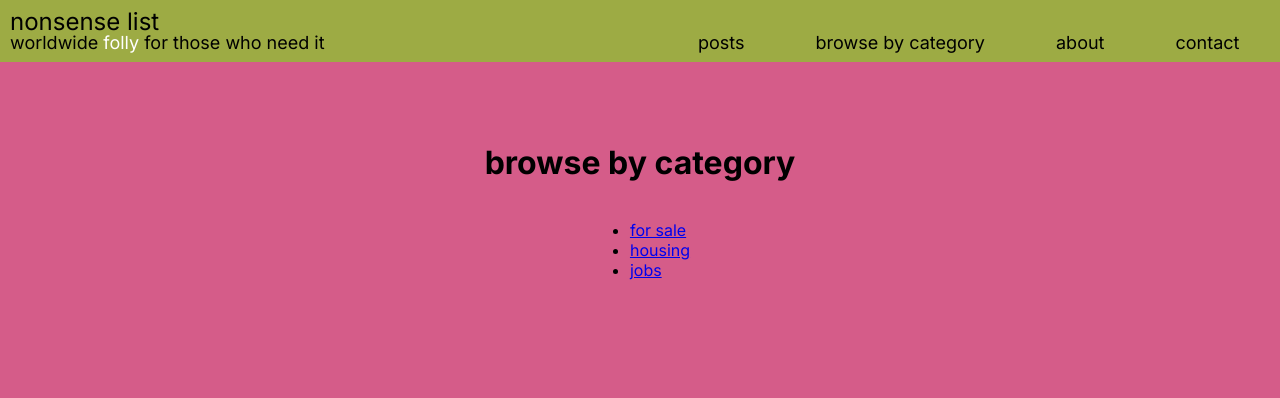
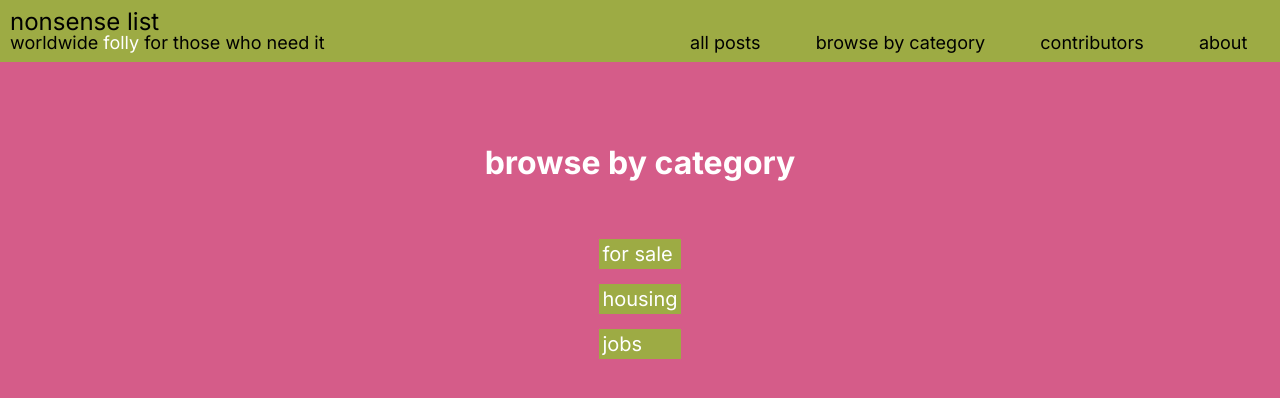
Before and after one commit to gracebmanning/nonsenselist, a React (Create React App) app: page /category in a window 1280 px wide. Shown: the top 398 px of the page. Built offline with nearby package versions, Linux system fonts and the light colour scheme.

Commit message:
complete categories page

```diff
--- a/src/App.js
+++ b/src/App.js
@@ -2,7 +2,7 @@ import { Routes, Route } from 'react-router-dom';
 import Navbar from './components/Navbar/Navbar';
 import Home from './components/Home/Home';
 import About from './components/About/About';
-import Contact from './components/Contact/Contact';
+import Contributors from './components/Contributors/Contributors';
 import AllPosts, { postRoutes } from './components/Posts/Posts';
 import Categories from './components/Categories/Categories';
 import { categoryRoutes } from './components/Categories/Categories';
@@ -13,12 +13,12 @@ function App() {
       <Navbar/>
       <Routes>
         <Route path='/' element={<Home/>} />
-        <Route path='/about' element={<About/>} />
-        <Route path='/contact' element={<Contact/>} />
         <Route path='/post' element={<AllPosts/>} />
         {postRoutes}
         <Route path='/category' element={<Categories/>} />
         {categoryRoutes}
+        <Route path='/contributors' element={<Contributors/>} />
+        <Route path='/about' element={<About/>} />
       </Routes>
     </div>
   );
--- a/src/components/Categories/Categories.css
+++ b/src/components/Categories/Categories.css
@@ -6,3 +6,35 @@
     height: 100%;
     margin-top: 60px;
 }
+
+.categoriesTitle{
+    color: white;
+}
+
+.categoriesContainer a{
+    color: white;
+
+    text-decoration: none;
+
+
+}
+
+.categoriesContainer ul{
+    list-style-type: none;
+    font-size: 20px;
+    padding: 0px;
+    color: white;
+}
+
+.categoriesContainer li{
+    padding: 3px;
+    margin: 15px;
+    background-color: var(--accent-one);
+    transform: scale(1.0);
+    transition: ease-out 0.2s;
+}
+
+.categoriesContainer li:hover{
+    transform: scale(1.1);
+    transition: ease-in 0.2s;
+}
--- a/src/components/Categories/Categories.js
+++ b/src/components/Categories/Categories.js
@@ -3,6 +3,8 @@ import { Route } from 'react-router-dom';
 import posts from '../../posts/index.js';
 import { PostGrid } from '../Posts/Posts';
 import { formatTextForPath } from '../utility';
+
+// jobs, housing, for sale, items wanted, services, community service, gigs, résumés, and discussion forums
 
 const categories = [];
 posts.forEach((post) => {
@@ -13,7 +15,7 @@ posts.forEach((post) => {
 function categoryPage(category){
     const filteredPosts = posts.filter((post) => post.category === category);
     return(
-        PostGrid(filteredPosts)
+        PostGrid(category, filteredPosts)
     );
 }
 
--- a/src/components/Contact/Contact.js
+++ /dev/null
@@ -1,15 +0,0 @@
-import './Contact.css';
-
-export default function Contact(){
-    return(
-        <div className='contactContainer'>
-            <h3 className='contactTitle'>contact nonsense list</h3>
-            <div className='contactText'>
-                <p>
-                    For inquiries, email nonsenselist@gmail.com.
-                    !! Not a real address right now !!
-                </p>
-            </div>
-        </div>
-    );
-};
--- a/src/components/Contact/Contact.css
+++ b/src/components/Contributors/Contributors.css
@@ -1,4 +1,4 @@
-.contactContainer{
+.contributorsContainer{
     display: flex;
     flex-direction: column;
     justify-content: center;
@@ -7,24 +7,24 @@
     margin-top: 60px;
 }
 
-.contactTitle{
+.contributorsTitle{
     font-size: 30px;
     color: white;
 }
 
-.contactText{
+.contributorsText{
     width: 50%;
     color: white;
     text-align: center;
 }
 
-.contactText a{
+.contributorsText a{
     color: white;
     text-decoration: underline;
     transition: ease-out 0.2s;
 }
 
-.contactText a:hover{
+.contributorsText a:hover{
     color: black;
     transition: ease-in 0.2s;
 }
--- /dev/null
+++ b/src/components/Contributors/Contributors.js
@@ -0,0 +1,14 @@
+import './Contributors.css';
+
+export default function Contributors(){
+    return(
+        <div className='contributorsContainer'>
+            <h3 className='contributorsTitle'>contributors</h3>
+            <div className='contributorsText'>
+                <p>
+                    info here!
+                </p>
+            </div>
+        </div>
+    );
+};
--- a/src/components/Navbar/Navbar.js
+++ b/src/components/Navbar/Navbar.js
@@ -16,7 +16,7 @@ export default function Navbar(){
             <ul className='navList'>
                 <li>
                     <a className='navItem' href='/post'>
-                        posts
+                        all posts
                     </a>
                 </li>
                 <li>
@@ -25,13 +25,13 @@ export default function Navbar(){
                     </a>
                 </li>
                 <li>
-                    <a className='navItem' href='/about'>
-                        about
+                    <a className='navItem' href='/contributors'>
+                        contributors
                     </a>
                 </li>
                 <li>
-                    <a className='navItem' href='/contact'>
-                        contact
+                    <a className='navItem' href='/about'>
+                        about
                     </a>
                 </li>
             </ul>
--- a/src/components/Posts/Posts.js
+++ b/src/components/Posts/Posts.js
@@ -4,8 +4,6 @@ import { Route } from 'react-router-dom';
 import { formatTextForPath } from '../utility';
 
 /** NEXT STEPS:
- * 1) create categories (would require a categories component... treat like a tag in graces-blog)
- * jobs, housing, for sale, items wanted, services, community service, gigs, résumés, and discussion forums
  * 2) create authors (would require an authors component)
  * 3) polish up the keyword / search functionality
  */
@@ -67,10 +65,10 @@ export function PostPreview(post){
 }
 
 // ALL POSTS GRID
-export function PostGrid(postsList){
+export function PostGrid(title, postsList){
     return(
     <div className='allPosts'>
-        <h3 className='postsTitle'>all posts</h3>
+        <h3 className='postsTitle'>{title}</h3>
         <div className='postPreviewContainer'>
             {postsList.map(post => PostPreview(post))}
         </div>
@@ -80,6 +78,6 @@ export function PostGrid(postsList){
 
 export default function AllPosts(){
     return(
-        PostGrid(posts)
+        PostGrid("all posts", posts)
     );
 };
```
